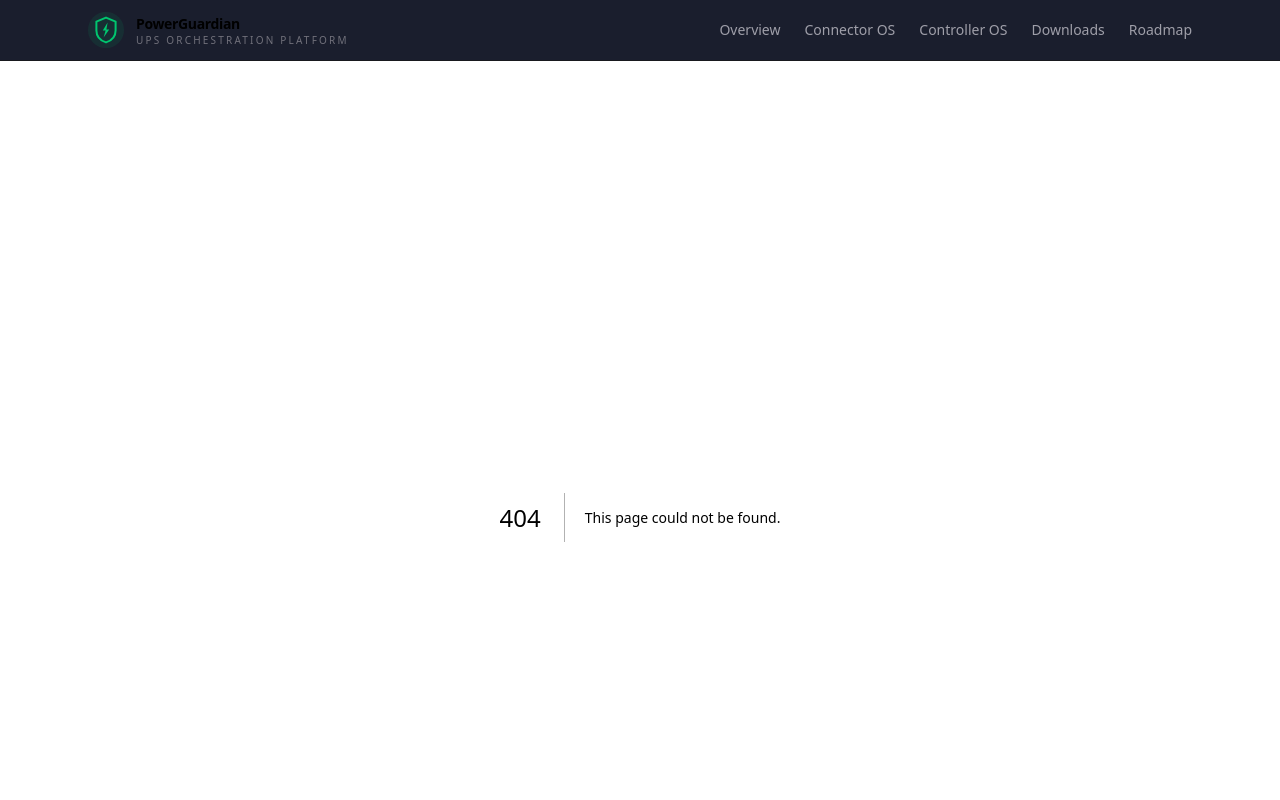
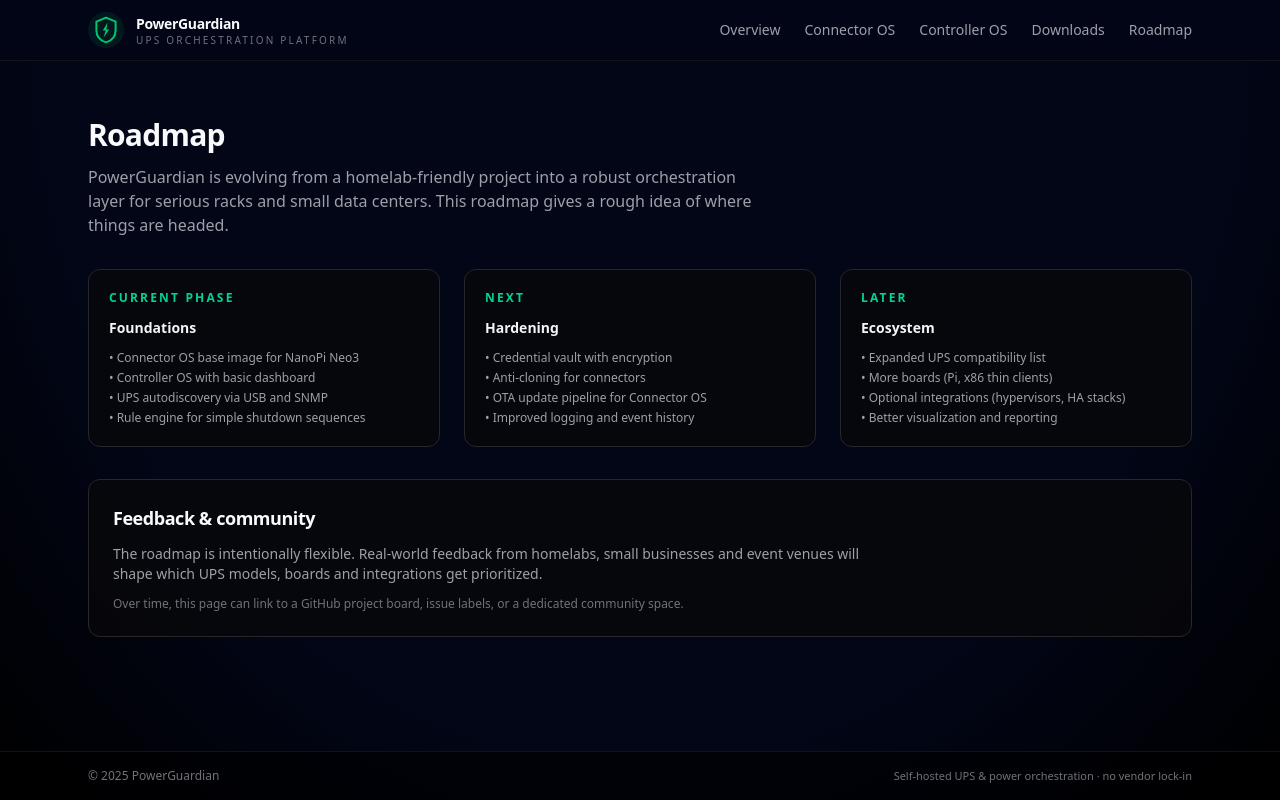
Before and after one commit to powerguardianOS/site, a Next.js app: page /roadmap in a window 1280 px wide. Before the commit this address had no page. Shown: the top 800 px of the page. Built offline with nearby package versions, Linux system fonts and the light colour scheme.

Commit message:
Create page.tsx

```diff
--- /dev/null
+++ b/app/roadmap/page.tsx
@@ -0,0 +1,83 @@
+// app/roadmap/page.tsx
+export default function RoadmapPage() {
+  return (
+    <div className="space-y-8">
+      <section className="space-y-3">
+        <h1 className="text-3xl font-semibold tracking-tight">Roadmap</h1>
+        <p className="text-sm md:text-base text-zinc-400 max-w-2xl">
+          PowerGuardian is evolving from a homelab-friendly project into a
+          robust orchestration layer for serious racks and small data centers.
+          This roadmap gives a rough idea of where things are headed.
+        </p>
+      </section>
+
+      <section className="grid gap-6 md:grid-cols-3">
+        <RoadmapCard
+          title="Foundations"
+          when="Current phase"
+          items={[
+            "Connector OS base image for NanoPi Neo3",
+            "Controller OS with basic dashboard",
+            "UPS autodiscovery via USB and SNMP",
+            "Rule engine for simple shutdown sequences",
+          ]}
+        />
+        <RoadmapCard
+          title="Hardening"
+          when="Next"
+          items={[
+            "Credential vault with encryption",
+            "Anti-cloning for connectors",
+            "OTA update pipeline for Connector OS",
+            "Improved logging and event history",
+          ]}
+        />
+        <RoadmapCard
+          title="Ecosystem"
+          when="Later"
+          items={[
+            "Expanded UPS compatibility list",
+            "More boards (Pi, x86 thin clients)",
+            "Optional integrations (hypervisors, HA stacks)",
+            "Better visualization and reporting",
+          ]}
+        />
+      </section>
+
+      <section className="rounded-xl border border-zinc-800 bg-zinc-950/70 p-6 space-y-3">
+        <h2 className="text-lg font-semibold tracking-tight">
+          Feedback &amp; community
+        </h2>
+        <p className="text-sm text-zinc-400 max-w-3xl">
+          The roadmap is intentionally flexible. Real-world feedback from
+          homelabs, small businesses and event venues will shape which UPS
+          models, boards and integrations get prioritized.
+        </p>
+        <p className="text-xs text-zinc-500">
+          Over time, this page can link to a GitHub project board, issue
+          labels, or a dedicated community space.
+        </p>
+      </section>
+    </div>
+  );
+}
+
+function RoadmapCard(props: {
+  title: string;
+  when: string;
+  items: string[];
+}) {
+  return (
+    <div className="rounded-xl border border-zinc-800 bg-zinc-950/70 p-5 space-y-3">
+      <div className="text-xs font-semibold text-emerald-400 uppercase tracking-[0.18em]">
+        {props.when}
+      </div>
+      <h2 className="text-sm font-semibold text-zinc-100">{props.title}</h2>
+      <ul className="space-y-1 text-xs text-zinc-400">
+        {props.items.map((item) => (
+          <li key={item}>• {item}</li>
+        ))}
+      </ul>
+    </div>
+  );
+}
```
